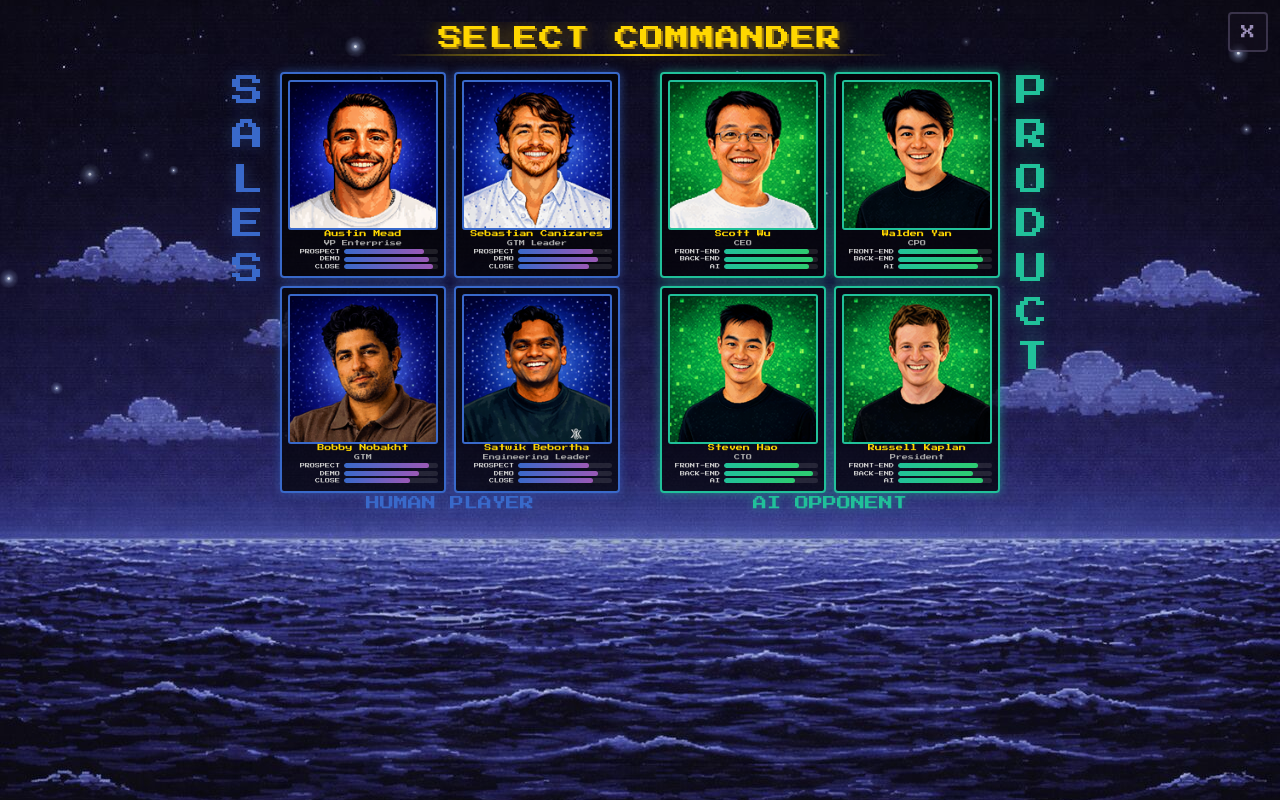
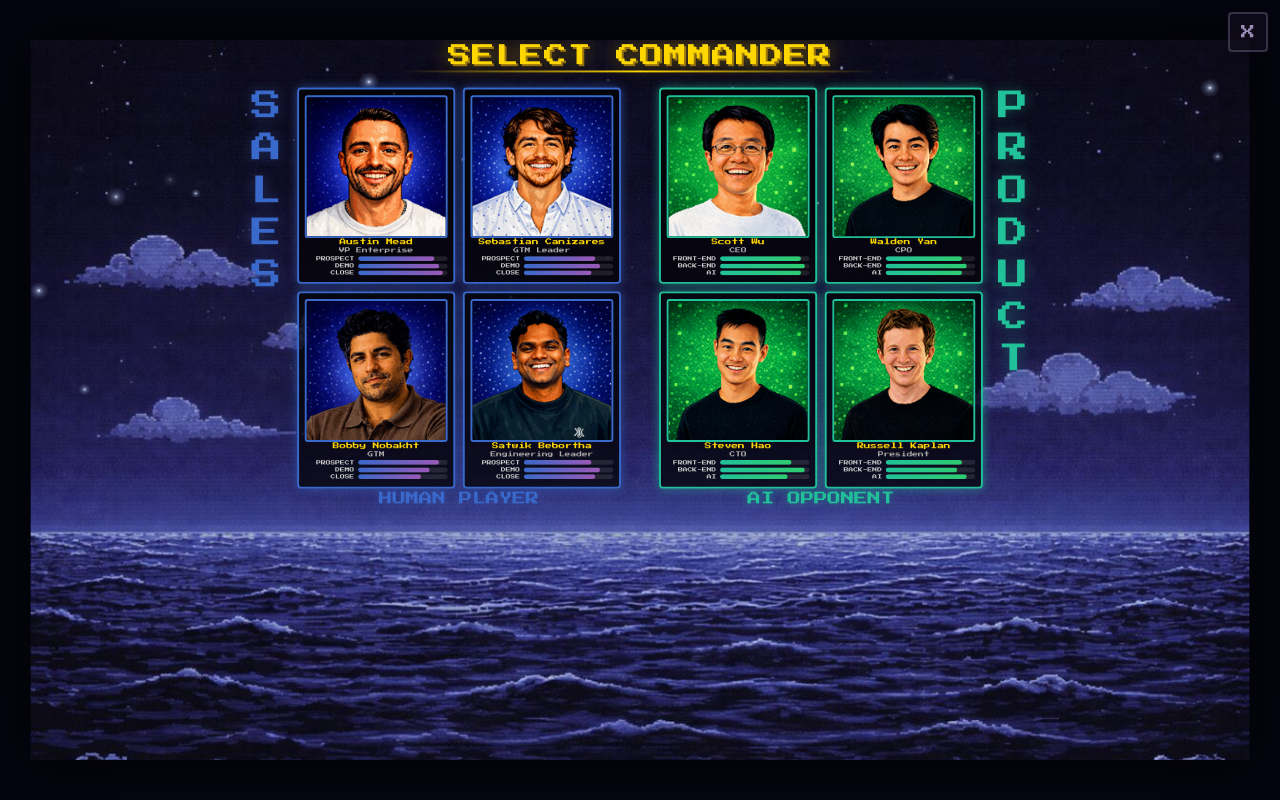
Before and after one commit to markoprice/battleship-arcade, a React (Vite) app: page / in a window 1280 px wide. Both pictures are taken after a click on the button "PRESS START". Built offline with nearby package versions, Linux system fonts and the light colour scheme.

Commit message:
fix: ArcadeCanvas scales down like a photo when viewport is smaller than 1344x756
Co-Authored-By: mark.o.price@gmail.com <mark.o.price@gmail.com>

```diff
--- a/src/components/ArcadeCanvas.tsx
+++ b/src/components/ArcadeCanvas.tsx
@@ -1,15 +1,32 @@
-import type { ReactNode } from 'react';
+import { useState, useEffect, useCallback, type ReactNode } from 'react';
 
 interface Props {
   children: ReactNode;
 }
 
+const CANVAS_W = 1344;
+const CANVAS_H = 756;
+
 /**
  * Fixed 1344x756 arcade cabinet canvas.
- * Centers content in the viewport with a dark bezel background.
- * All non-home screens should wrap their content in this component.
+ * Scales the whole picture down (like shrinking a photo) when the viewport is
+ * smaller than 1344x756, so you always see the full canvas — never zoomed/cropped.
  */
 export default function ArcadeCanvas({ children }: Props) {
+  const getScale = useCallback(() => {
+    const sx = window.innerWidth / CANVAS_W;
+    const sy = window.innerHeight / CANVAS_H;
+    return Math.min(sx, sy, 1); // never scale UP beyond 1
+  }, []);
+
+  const [scale, setScale] = useState(getScale);
+
+  useEffect(() => {
+    const onResize = () => setScale(getScale());
+    window.addEventListener('resize', onResize);
+    return () => window.removeEventListener('resize', onResize);
+  }, [getScale]);
+
   return (
     <div
       className="fixed inset-0 flex items-center justify-center"
@@ -17,13 +34,13 @@ export default function ArcadeCanvas({ children }: Props) {
     >
       <div
         style={{
-          width: '1344px',
-          height: '756px',
-          maxWidth: '100vw',
-          maxHeight: '100vh',
+          width: `${CANVAS_W}px`,
+          height: `${CANVAS_H}px`,
           position: 'relative',
           overflow: 'hidden',
           boxShadow: '0 0 60px rgba(0, 0, 0, 0.8)',
+          transform: `scale(${scale})`,
+          transformOrigin: 'center center',
         }}
       >
         {children}
```
